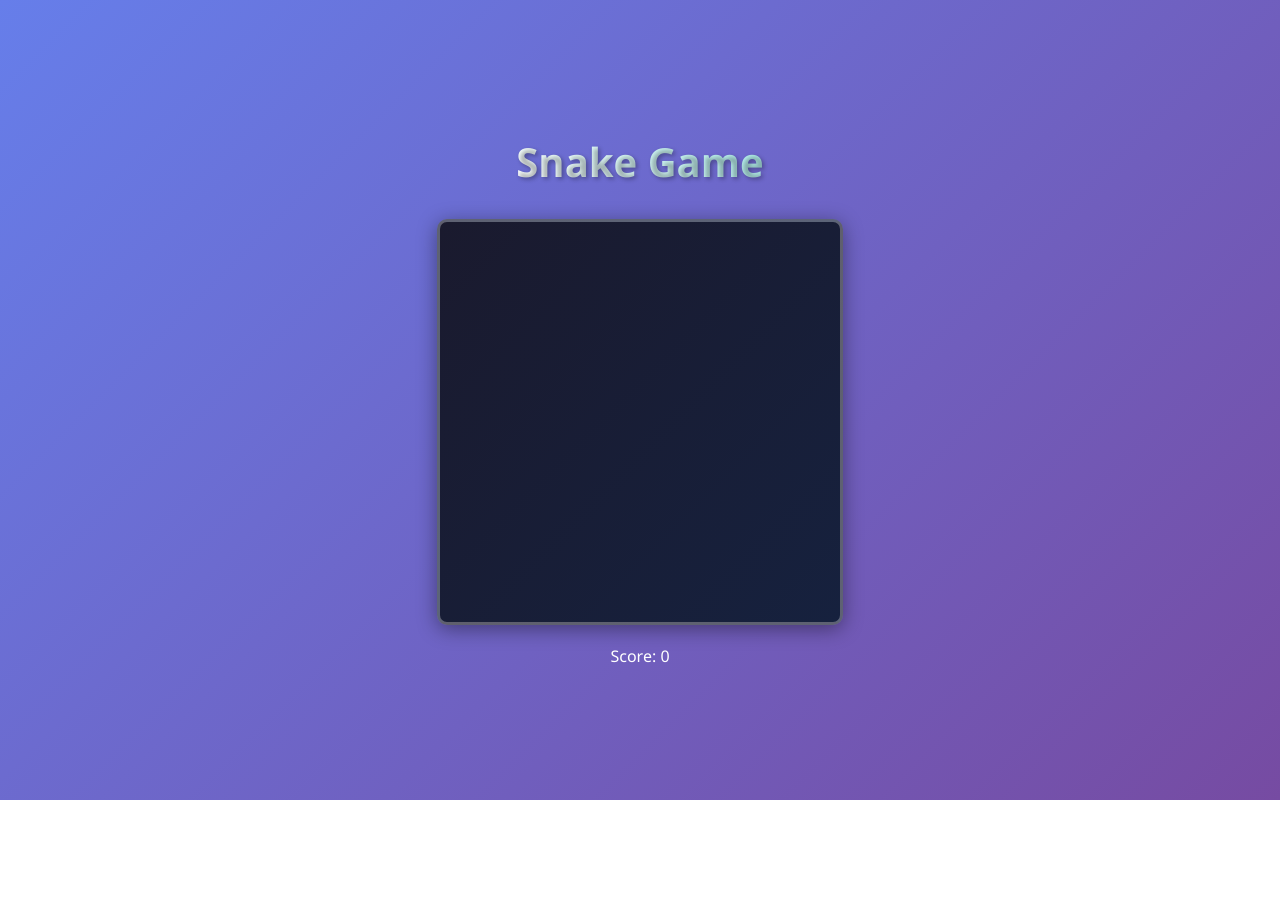
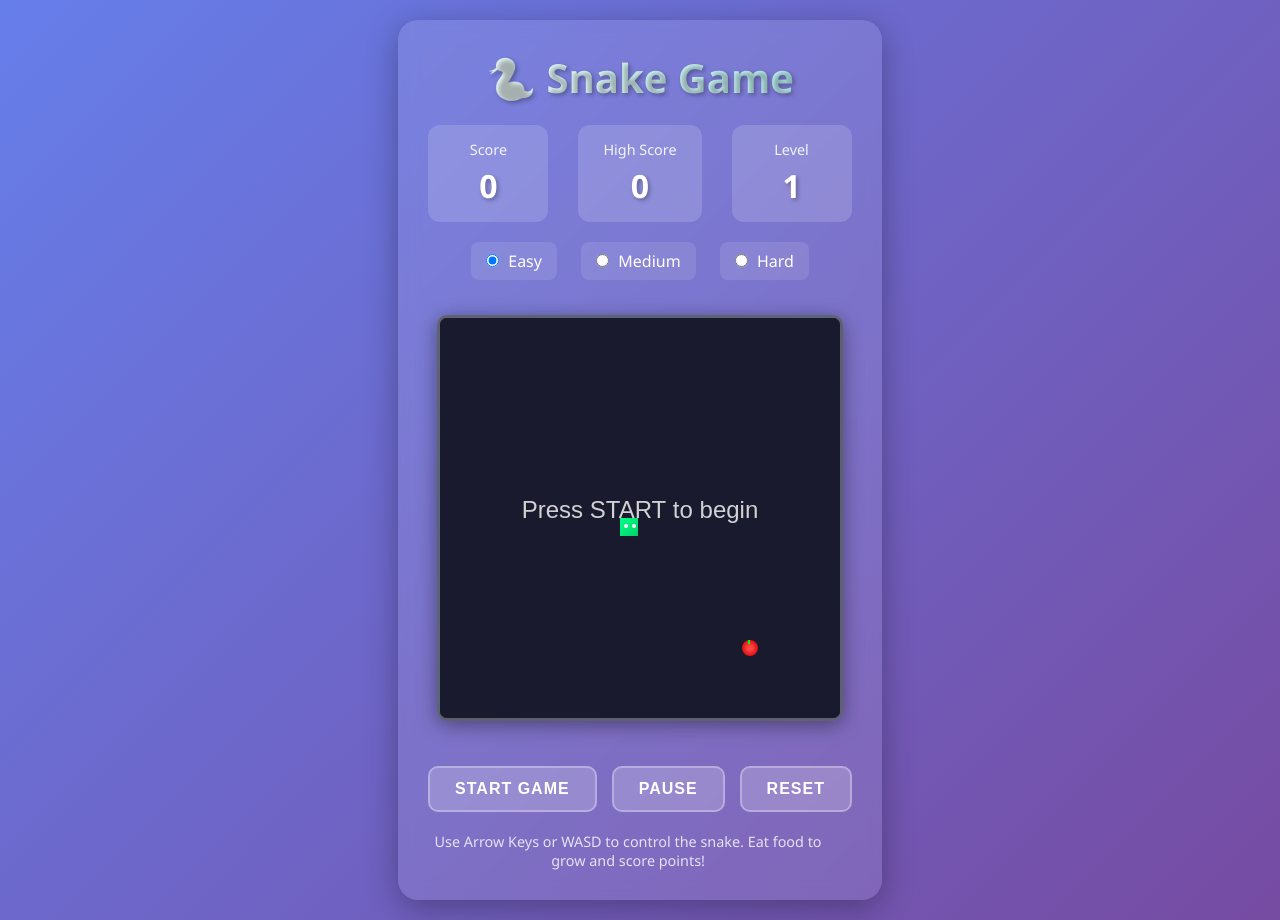
Before and after one commit to MuradIsazade777/Snake-Game, a plain HTML site: page index.html in a window 1280 px wide. Before the commit the page ends 800 px from the top, so only its background shows below. Drawn offline with Linux system fonts and the light colour scheme.

Commit message:
Update index.html

```diff
--- a/index.html
+++ b/index.html
@@ -3,13 +3,65 @@
 <head>
     <meta charset="UTF-8">
     <meta name="viewport" content="width=device-width, initial-scale=1.0">
-    <title>Snake Game</title>
+    <title>Enhanced Snake Game</title>
     <link rel="stylesheet" href="style.css">
 </head>
 <body>
-    <h1>Snake Game</h1>
-    <canvas id="gameCanvas" width="400" height="400"></canvas>
-    <p>Score: <span id="score">0</span></p>
-    <script src="/app.js"></script>
+    <div class="game-container">
+        <h1>🐍 Snake Game</h1>
+
+        <div class="stats-container">
+            <div class="stat-box">
+                <div class="stat-label">Score</div>
+                <div class="stat-value" id="score">0</div>
+            </div>
+            <div class="stat-box">
+                <div class="stat-label">High Score</div>
+                <div class="stat-value" id="highScore">0</div>
+            </div>
+            <div class="stat-box">
+                <div class="stat-label">Level</div>
+                <div class="stat-value" id="level">1</div>
+            </div>
+        </div>
+
+        <div class="difficulty-selector">
+            <label>
+                <input type="radio" name="difficulty" value="easy" checked>
+                Easy
+            </label>
+            <label>
+                <input type="radio" name="difficulty" value="medium">
+                Medium
+            </label>
+            <label>
+                <input type="radio" name="difficulty" value="hard">
+                Hard
+            </label>
+        </div>
+
+        <canvas id="gameCanvas" width="400" height="400"></canvas>
+
+        <div class="controls">
+            <button id="startBtn">Start Game</button>
+            <button id="pauseBtn">Pause</button>
+            <button id="resetBtn">Reset</button>
+        </div>
+
+        <div class="instructions">
+            Use Arrow Keys or WASD to control the snake. Eat food to grow and score points!
+        </div>
+    </div>
+
+    <div class="game-over-overlay" id="gameOverOverlay">
+        <div class="game-over-content">
+            <h2 style="font-size: 3em; margin-bottom: 20px;">Game Over!</h2>
+            <p style="font-size: 1.5em; margin-bottom: 10px;">Final Score: <span id="finalScore">0</span></p>
+            <p style="font-size: 1.2em; margin-bottom: 30px;">High Score: <span id="finalHighScore">0</span></p>
+            <button onclick="restartGame()" style="font-size: 1.2em; padding: 15px 30px;">Play Again</button>
+        </div>
+    </div>
+
+    <script src="app.js"></script>
 </body>
 </html>
```
